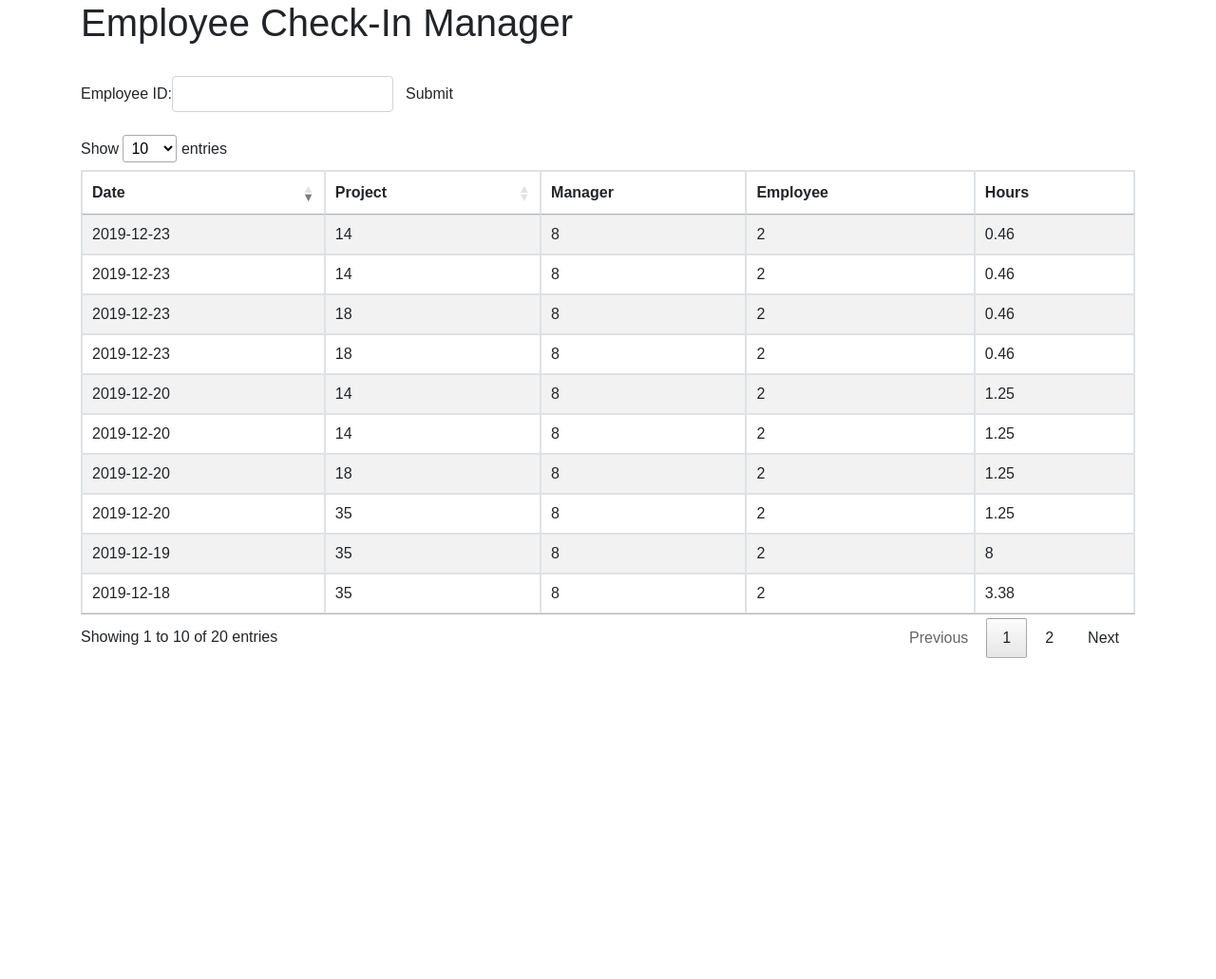
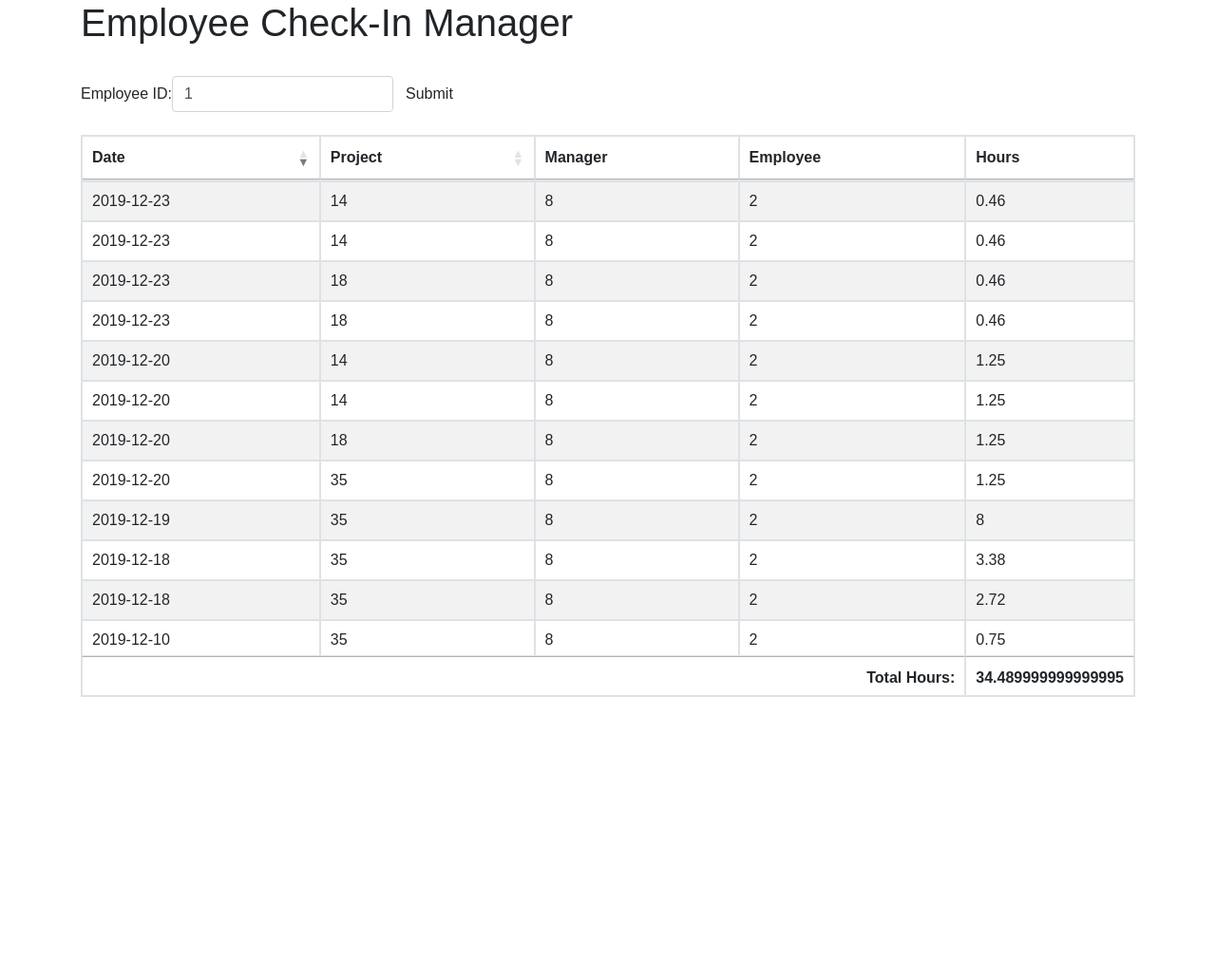
Before and after one commit to ptsimon/hr_webapp, a Flask app: template hr_webapp/templates/index.html in a window 1280 px wide. Shown: the top 1031 px of the page at 95% size. Run offline with Flask 2, Linux system fonts and the light colour scheme; data comes from the database, SQL or seed files in the repository; the template is opened without the code that fills it: values that come from a table or form of the project are taken from there, most other values are stand-ins (such as "Sample title", 1, 10 or a date in 2020); lists and menus that the app fills with data are empty; some libraries are stand-ins or nearby versions.

Commit message:
added total number of hours

```diff
--- a/hr_webapp/static/js/main.js
+++ b/hr_webapp/static/js/main.js
@@ -1,17 +1,51 @@
 $(document).ready(function() {
     $('#checkin-table').DataTable( {
+        deferRender: true,
+        order: [[0, 'desc']],
+        responsive: true,
         searching: false,
         select: true,
-        responsive: true,
-        order: [[0, 'desc']],
         // rowGroup: {
         //     dataSrc: 0
         // },
+
         "aaSorting": [],
         columnDefs: [{
             orderable: false,
             targets: [2, 3, 4]
         }],
 
+        //make it scrollable rather than paged
+        scrollY: 500,
+        scrollX: true,
+        scrollCollapse: true,
+        paging: false,
+
+        //calculate total number of hours
+        dom: '<"top">rt<"bottom"lfp><"clear">',
+        footerCallback: function (row, data, start, end, display) {
+            var api = this.api(), data;
+
+            //string to int
+            var intVal = function(i) {
+                return typeof i === 'string' ?
+                    i*1 :
+                    typeof i === 'number' ?
+                        i:0;
+            };
+
+            //total all hours
+            totalHours = api
+                .column(4)
+                .data()
+                .reduce( function (a,b) {
+                    return intVal(a) + intVal(b);
+                }, 0);
+
+            //update footer
+            $( api.column(4).footer() ).html(
+                totalHours
+            )
+        }
     });
 } );
--- a/hr_webapp/templates/base.html
+++ b/hr_webapp/templates/base.html
@@ -5,7 +5,7 @@
     <meta name="viewport" content="width=device-width, initial-scale=1.0">
     <link rel="stylesheet" href="https://stackpath.bootstrapcdn.com/bootstrap/4.5.0/css/bootstrap.min.css" integrity="sha384-9aIt2nRpC12Uk9gS9baDl411NQApFmC26EwAOH8WgZl5MYYxFfc+NcPb1dKGj7Sk" crossorigin="anonymous">
     <link rel="stylesheet" href="{{ url_for('static', filename='css/main.css') }}">
-    <link rel="stylesheet" type="text/css" href="https://cdn.datatables.net/v/bs4/dt-1.10.21/fh-3.1.7/r-2.2.5/rg-1.1.2/sc-2.0.2/sl-1.3.1/datatables.min.css"/>
+    <link rel="stylesheet" type="text/css" href="https://cdn.datatables.net/v/bs4/dt-1.10.21/fh-3.1.7/r-2.2.5/rg-1.1.2/sc-2.0.2/sp-1.1.1/sl-1.3.1/datatables.min.css"/>
     {% block head %}{% endblock %}
 </head>
 <body>
@@ -17,8 +17,7 @@
     <script src="https://cdn.jsdelivr.net/npm/popper.js@1.16.0/dist/umd/popper.min.js" integrity="sha384-Q6E9RHvbIyZFJoft+2mJbHaEWldlvI9IOYy5n3zV9zzTtmI3UksdQRVvoxMfooAo" crossorigin="anonymous"></script>
     <script src="https://stackpath.bootstrapcdn.com/bootstrap/4.5.0/js/bootstrap.min.js" integrity="sha384-OgVRvuATP1z7JjHLkuOU7Xw704+h835Lr+6QL9UvYjZE3Ipu6Tp75j7Bh/kR0JKI" crossorigin="anonymous"></script>
     <script src="{{ url_for('static', filename='js/main.js') }}"></script>
-    <script type="text/javascript" src="https://cdn.datatables.net/v/bs4/dt-1.10.21/fh-3.1.7/r-2.2.5/rg-1.1.2/sc-2.0.2/sl-1.3.1/datatables.min.js"></script>
-
+    <script type="text/javascript" src="https://cdn.datatables.net/v/bs4/dt-1.10.21/fh-3.1.7/r-2.2.5/rg-1.1.2/sc-2.0.2/sp-1.1.1/sl-1.3.1/datatables.min.js"></script>
 </body>
 
 </html>
--- a/hr_webapp/templates/index.html
+++ b/hr_webapp/templates/index.html
@@ -11,7 +11,7 @@
 <form class="form-inline" action='/' method='POST'>
   <div class="form-group">
     <label for="user_id">Employee ID:</label>
-    <input type="number" class="form-control" name="user_id" id="user_id">
+    <input type="number" class="form-control" name="user_id" id="user_id" value="{{ values.user_id }}">
   </div>
   <button type="submit" class="btn btn-default">Submit</button>
 </form>
@@ -38,6 +38,13 @@
         </tr>
       {% endfor %}
 
+      <tfoot>
+        <tr>
+          <th colspan="4" class="text-right">Total Hours: </th>
+          <th colspan="1"></th>
+        </tr>
+      </tfoot>
+
   </tbody>
 </table>
 
```
Also changed, not shown: hr_webapp/routes.py (+6 -3 lines).
